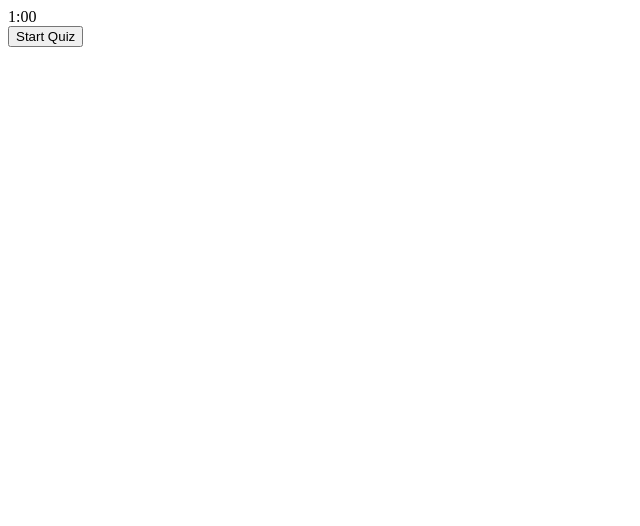
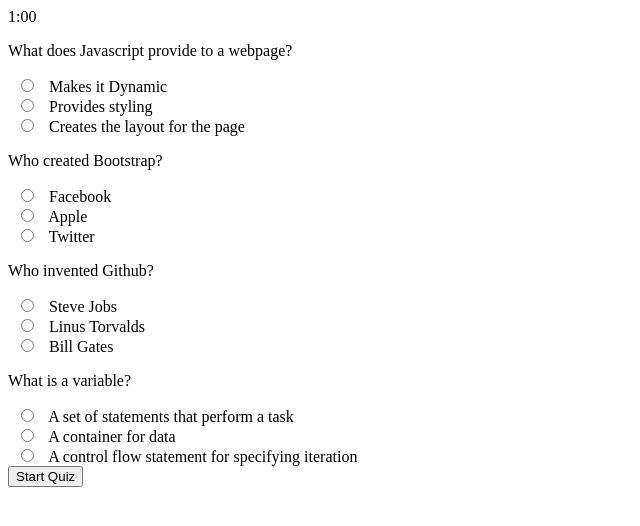
Before and after one commit to ChrisPorter87/Code-Quiz, a plain HTML site: page index.html in a window 1280 px wide. Shown: the whole page, without its empty margins (0-640 px from the left). Drawn offline with Linux system fonts and the light colour scheme.

Commit message:
quiz progress

```diff
--- a/index.html
+++ b/index.html
@@ -9,10 +9,49 @@
   </head>
   <body>
       <div id="timer"></div>
-      <div>
+      <div id="quiz">
+         <div id="question1">
+            <p>What does Javascript provide to a webpage?</p>
+            <input type="radio" id="wrong" name="JSanswers">
+            <label for="html">Makes it Dynamic</label><br>
+            <input type="radio" id="correct" name="JSanswers">
+            <label for="css">Provides styling</label><br>
+            <input type="radio" id="wrong" name="JSanswers">
+            <label for="javascript">Creates the layout for the page</label>
+            </div>
+
+        <div id="question2">
+        <p>Who created Bootstrap?</p>
+        <input type="radio" id="wrong" name="BSanswers">
+        <label for="html">Facebook</label><br>
+        <input type="radio" id="wrong" name="BSanswers">
+        <label for="css">Apple</label><br>
+        <input type="radio" id="correct" name="BSanswers">
+        <label for="javascript">Twitter</label>
+
+        </div>
+        <div id="question3">
+        <p>Who invented Github?</p>
+        <input type="radio" id="wrong" name="JSanswers">
+        <label for="html">Steve Jobs</label><br>
+        <input type="radio" id="correct" name="JSanswers">
+        <label for="css">Linus Torvalds</label><br>
+        <input type="radio" id="wrong" name="JSanswers">
+        <label for="javascript">Bill Gates</label>
+        </div>
+
+        <div id="question4">
+        <p>What is a variable?</p>
+        <input type="radio" id="wrong" name="varAnswers">
+        <label for="html">A set of statements that perform a task</label><br>
+        <input type="radio" id="correct" name="varAnswers">
+        <label for="css">A container for data</label><br>
+        <input type="radio" id="wrong" name="varAnswers">
+        <label for="javascript">A control flow statement for specifying iteration</label>
+            </div>
+
 
     <button id="start"  class="btn">Start Quiz</button>
-    </div>
 	<script src="./script.js"></script>
   </body>
 </html>
--- a/script.js
+++ b/script.js
@@ -15,6 +15,18 @@ function myFunction() {
     alert("The quiz is over!");
   }
 }
+// var currentQuestion = 1;
+// function quiz() {
+//   document.getElementById("timer").innerHTML = "question one";
+//   document.buttonclick(currentQuestion++);
+
+//   if ((currentQuestion = 2)) {
+//     document.getElementById("timer").innerHTML = "question two";
+//   }
+//   if ((currentQuestion = 3)) {
+//     document.getElementById("timer").innerHTML = "question three";
+//   }
+// }
 document.getElementById("start").onclick = function () {
   if (!timer) {
     timer = window.setInterval(function () {
@@ -22,9 +34,19 @@ document.getElementById("start").onclick = function () {
     }, 1000);
   }
 };
-//When a key is pressed in the text area, update the timer using myFunction
-
-//If seconds are equal or greater than 0, countdown until 1 minute has passed
-//Else, clear the timer and alert user of how many words they type per minute
 
 document.getElementById("timer").innerHTML = "1:00";
+
+document.getElementById("wrong").addEventListener("change", function (event) {
+  if (event.target && event.target.matches("input[type='radio']")) {
+    alert(
+      "That is incorrect. 5 seconds will be deducted from your remaining time!"
+    );
+  }
+});
+
+document.getElementById("correct").addEventListener("change", function (event) {
+  if (event.target && event.target.matches("input[type='radio']")) {
+    alert("That is correct!");
+  }
+});
```
